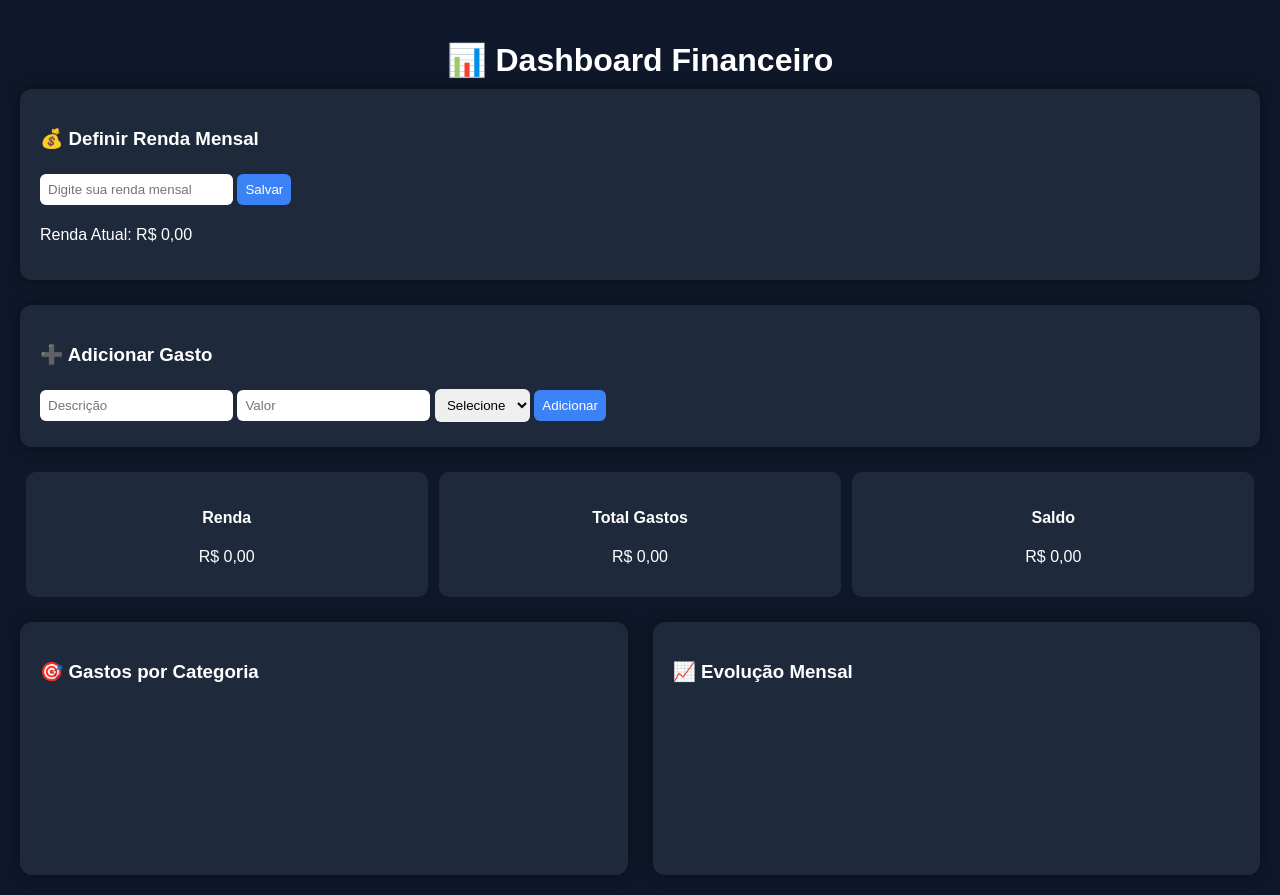
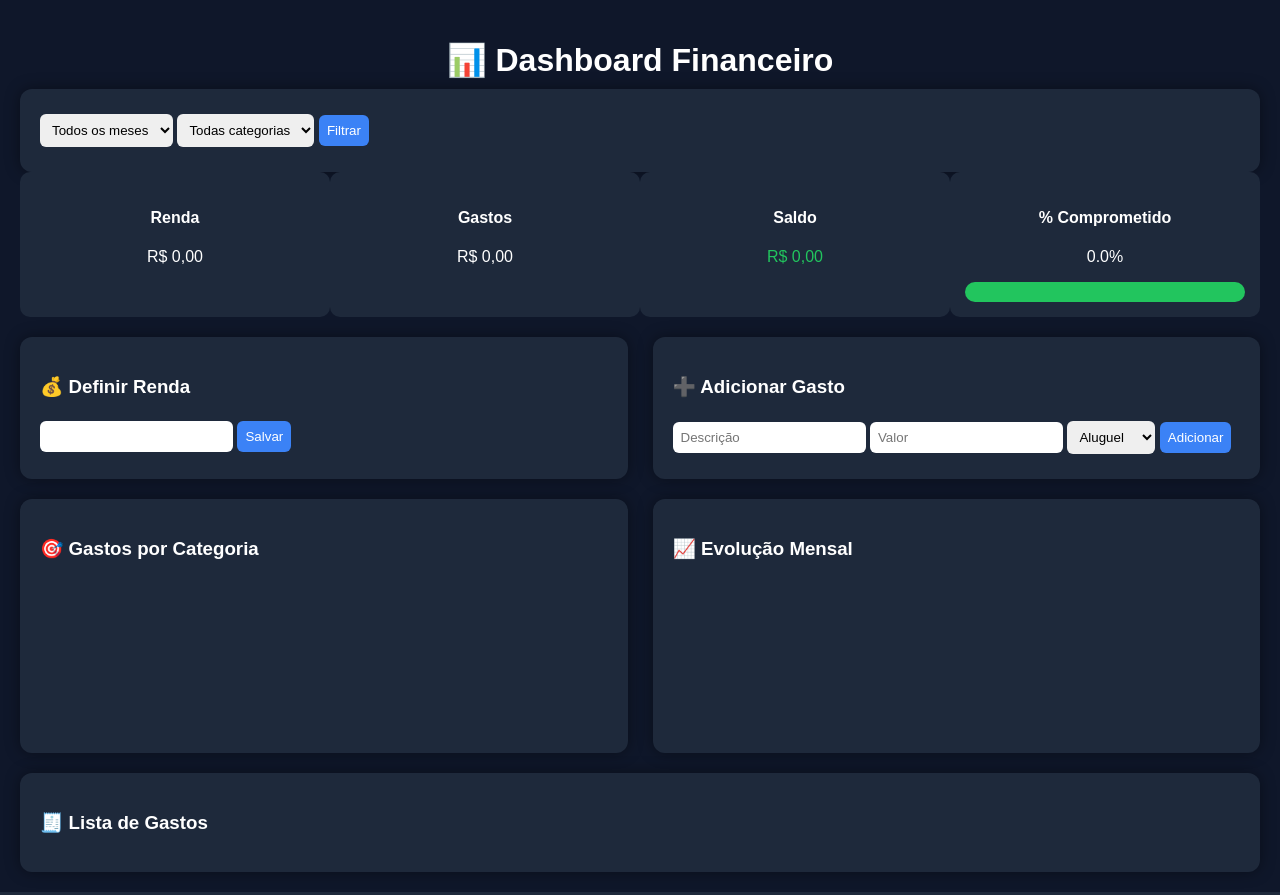
Before and after one commit to iproleplay/controle-financeiro, a Flask app: template templates/dashboard.html in a window 1280 px wide. Run offline with Flask 3, Linux system fonts and the light colour scheme; the template is opened without the code that fills it, so the values that code supplies are empty; a map, chart or similar area stays blank; some libraries are stand-ins or nearby versions.

Commit message:
Dashboard completo com filtros, barra, lista e melhorias visuais

```diff
--- a/templates/dashboard.html
+++ b/templates/dashboard.html
@@ -8,12 +8,43 @@
 <style>
 body{background:#0f172a;color:white;font-family:Arial;margin:0;padding:20px;}
 h1{text-align:center;margin-bottom:10px;}
-.grid{display:grid;grid-template-columns:1fr 1fr;gap:25px;}
+
+.grid{display:grid;grid-template-columns:1fr 1fr;gap:25px;margin-top:20px;}
+
 .card{background:#1e293b;padding:20px;border-radius:12px;box-shadow:0 0 15px rgba(0,0,0,0.4);}
-input,select,button{padding:8px;border-radius:6px;border:none;margin:5px 0;}
+
+input,select,button{
+    padding:8px;border-radius:6px;border:none;margin:5px 0;
+}
+
 button{background:#3b82f6;color:white;cursor:pointer;}
-.resumo-topo{display:flex;justify-content:space-around;margin-bottom:25px;}
-.resumo-box{background:#1e293b;padding:15px;border-radius:10px;width:30%;text-align:center;}
+
+.resumo-topo{display:flex;justify-content:space-around;margin-bottom:20px;}
+.resumo-box{background:#1e293b;padding:15px;border-radius:10px;width:23%;text-align:center;}
+
+.progress{
+    background:#334155;
+    border-radius:10px;
+    height:20px;
+    overflow:hidden;
+}
+.progress-bar{
+    height:100%;
+    background:#22c55e;
+}
+
+.gasto-item{
+    background:#334155;
+    padding:10px;
+    border-radius:8px;
+    margin-bottom:8px;
+    display:flex;
+    justify-content:space-between;
+    align-items:center;
+}
+
+.red{color:#ef4444;}
+.green{color:#22c55e;}
 canvas{max-height:320px;}
 </style>
 </head>
@@ -21,24 +52,18 @@
 
 <h1>📊 Dashboard Financeiro</h1>
 
-<div class="card" style="margin-bottom:25px;">
-<h3>💰 Definir Renda Mensal</h3>
-<form method="POST">
-<input type="hidden" name="tipo" value="renda">
-<input type="number" step="0.01" name="renda" placeholder="Digite sua renda mensal" required>
-<button type="submit">Salvar</button>
-</form>
-<p>Renda Atual: {{ renda_mensal | brl }}</p>
-</div>
+<!-- FILTROS -->
+<div class="card">
+<form method="GET">
+<select name="mes">
+<option value="">Todos os meses</option>
+{% for i in range(1,13) %}
+<option value="{{i}}">Mês {{i}}</option>
+{% endfor %}
+</select>
 
-<div class="card" style="margin-bottom:25px;">
-<h3>➕ Adicionar Gasto</h3>
-<form method="POST">
-<input type="hidden" name="tipo" value="gasto">
-<input type="text" name="descricao" placeholder="Descrição" required>
-<input type="number" step="0.01" name="valor" placeholder="Valor" required>
-<select name="categoria" required>
-<option value="">Selecione</option>
+<select name="categoria">
+<option value="">Todas categorias</option>
 <option>Aluguel</option>
 <option>Energia</option>
 <option>Internet</option>
@@ -46,26 +71,76 @@
 <option>Mercado</option>
 <option>Outros</option>
 </select>
-<button type="submit">Adicionar</button>
+
+<button type="submit">Filtrar</button>
 </form>
 </div>
 
+<!-- RESUMO -->
 <div class="resumo-topo">
+
 <div class="resumo-box">
 <h4>Renda</h4>
 <p>{{ renda_mensal | brl }}</p>
 </div>
+
 <div class="resumo-box">
-<h4>Total Gastos</h4>
+<h4>Gastos</h4>
 <p>{{ (renda_mensal - saldo) | brl }}</p>
 </div>
+
 <div class="resumo-box">
 <h4>Saldo</h4>
-<p>{{ saldo | brl }}</p>
+<p class="{{ 'red' if saldo < 0 else 'green' }}">
+{{ saldo | brl }}
+</p>
+</div>
+
+<div class="resumo-box">
+<h4>% Comprometido</h4>
+<p>{{ "%.1f"|format(percentual) }}%</p>
+<div class="progress">
+<div class="progress-bar" style="width: {{ percentual }}%; background: {{ '#ef4444' if percentual>100 else '#22c55e' }}"></div>
 </div>
 </div>
 
+</div>
+
+<!-- FORMULARIOS -->
 <div class="grid">
+
+<div class="card">
+<h3>💰 Definir Renda</h3>
+<form method="POST">
+<input type="hidden" name="tipo" value="renda">
+<input type="number" step="0.01" name="renda" required>
+<button>Salvar</button>
+</form>
+</div>
+
+<div class="card">
+<h3>➕ Adicionar Gasto</h3>
+<form method="POST">
+<input type="hidden" name="tipo" value="gasto">
+<input type="text" name="descricao" placeholder="Descrição" required>
+<input type="number" step="0.01" name="valor" placeholder="Valor" required>
+<select name="categoria" required>
+<option>Aluguel</option>
+<option>Energia</option>
+<option>Internet</option>
+<option>Cartão</option>
+<option>Mercado</option>
+<option>Outros</option>
+</select>
+<button>Adicionar</button>
+</form>
+</div>
+
+</div>
+
+<!-- GRAFICOS -->
+<div class="grid">
+
 <div class="card">
 <h3>🎯 Gastos por Categoria</h3>
 <canvas id="graficoCategoria"></canvas>
@@ -75,6 +150,27 @@
 <h3>📈 Evolução Mensal</h3>
 <canvas id="graficoMensal"></canvas>
 </div>
+
+</div>
+
+<!-- LISTA DE GASTOS -->
+<div class="card" style="margin-top:20px;">
+<h3>🧾 Lista de Gastos</h3>
+
+{% for g in gastos %}
+<div class="gasto-item">
+<div>
+<strong>{{ g.descricao }}</strong><br>
+<small>{{ g.categoria }} - {{ g.data }}</small>
+</div>
+
+<div>
+<span>{{ g.valor | brl }}</span>
+<a href="/dashboard?excluir={{g.id}}" style="color:#ef4444; margin-left:10px;">Excluir</a>
+</div>
+</div>
+{% endfor %}
+
 </div>
 
 <script>
@@ -92,8 +188,7 @@
 },
 options:{
 plugins:{
-legend:{position:"bottom",labels:{color:"white"}},
-tooltip:{callbacks:{label:(c)=>c.label+": R$ "+c.parsed.toFixed(2)}}
+legend:{position:"bottom",labels:{color:"white"}}
 }
 }
 });
```
